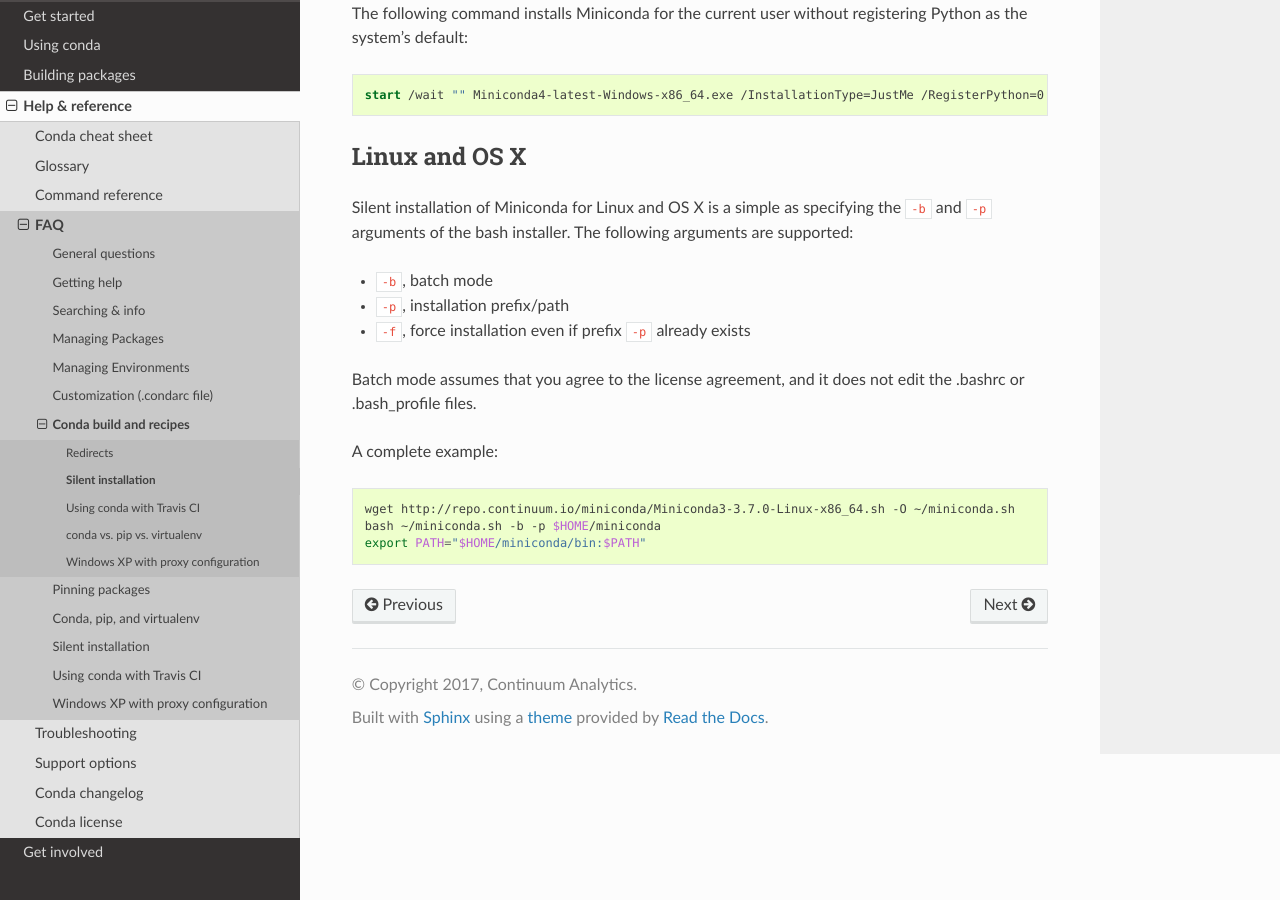
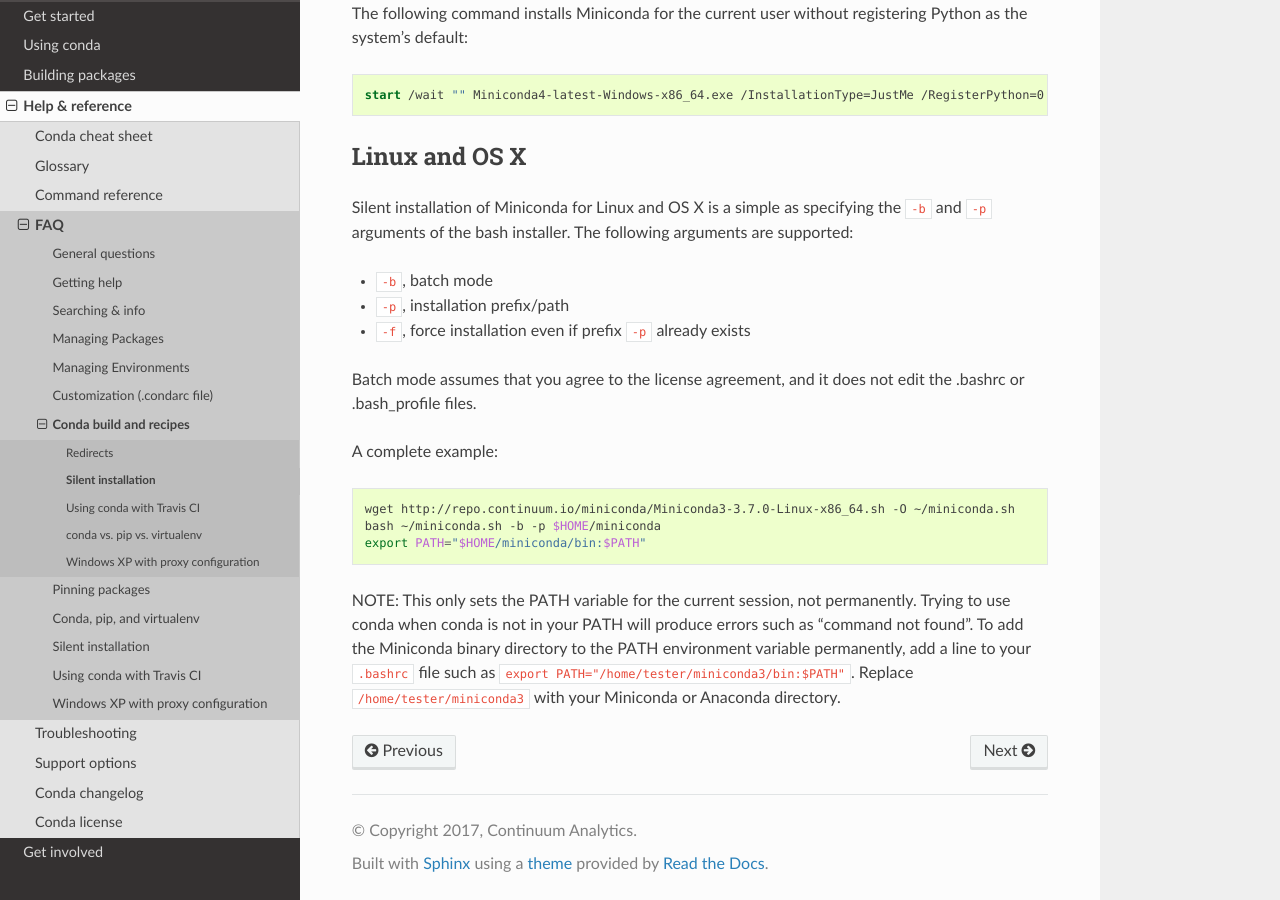
Before and after one commit to conda/conda-docs, a Sphinx documentation site: the page built from docs/source/help/silent.rst, in a window 1280 px wide and 900 px high, scrolled down 865 px. Built offline with Sphinx 7.4.7 and the Read the Docs theme 2.0.0, drawn with Linux system fonts in a browser that asks for light colours.

Commit message:
add conda to PATH after silent install
add conda to PATH after silent install

```diff
--- a/docs/source/help/silent.rst
+++ b/docs/source/help/silent.rst
@@ -59,3 +59,10 @@
     wget http://repo.continuum.io/miniconda/Miniconda3-3.7.0-Linux-x86_64.sh -O ~/miniconda.sh
     bash ~/miniconda.sh -b -p $HOME/miniconda
     export PATH="$HOME/miniconda/bin:$PATH"
+
+NOTE: This only sets the PATH variable for the current session, not permanently.
+Trying to use conda when conda is not in your PATH will produce errors such as
+"command not found". To add the Miniconda binary directory to the PATH
+environment variable permanently, add a line to your ``.bashrc`` file such as
+``export PATH="/home/tester/miniconda3/bin:$PATH"``. Replace
+``/home/tester/miniconda3`` with your Miniconda or Anaconda directory.
```
